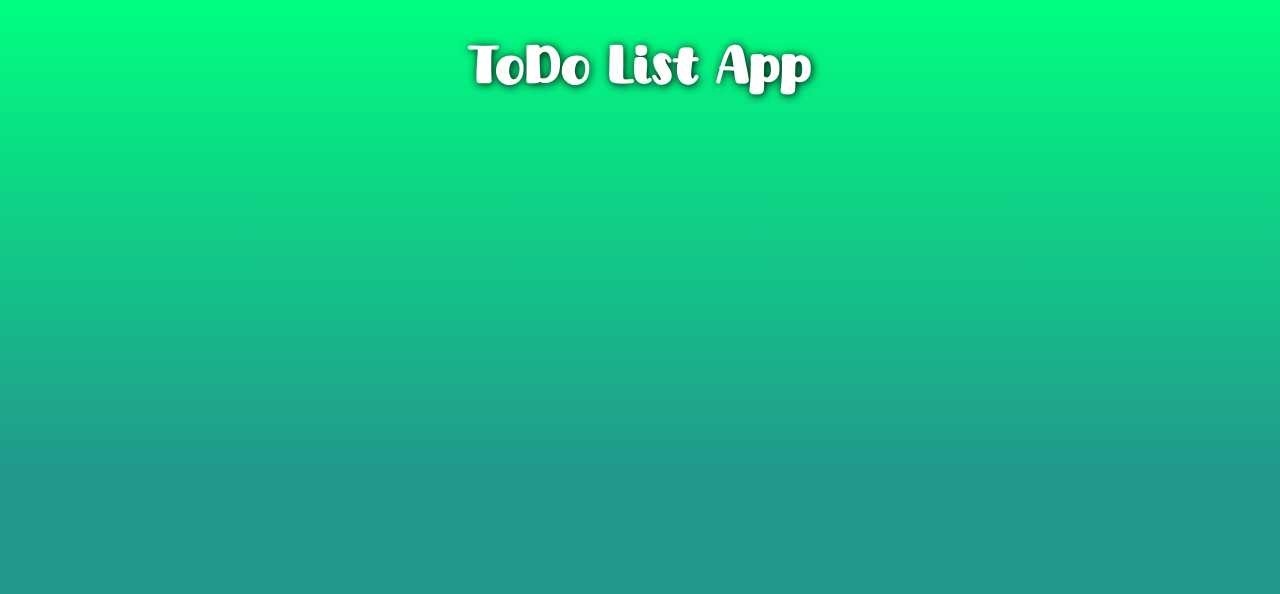
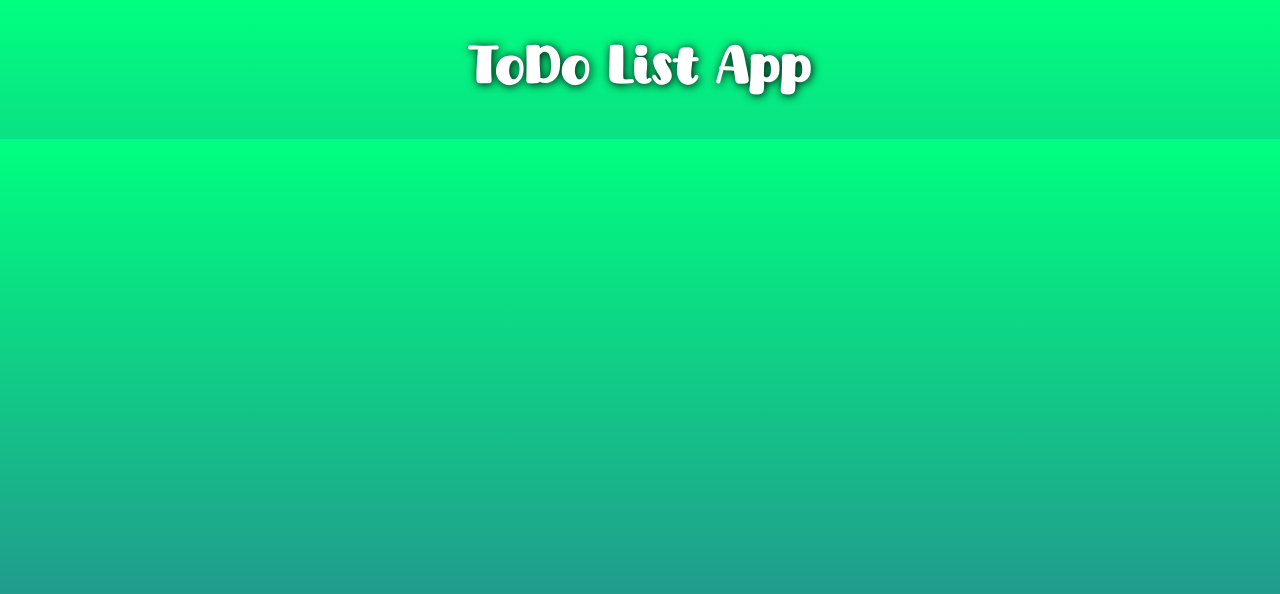
Before and after one commit to KyleeMBrown/Todo-List, a React (Vite) app in the folder Todo-List/: page / in a window 1280 px wide. Shown: the top 594 px of the page. Built offline with nearby package versions, Linux system fonts and the light colour scheme.

Commit message:
last edits from dday 1

```diff
--- a/Todo-List/src/App.css
+++ b/Todo-List/src/App.css
@@ -3,6 +3,7 @@
   border: 0px solid;
   display: flex;
   justify-content: center;
+
 }
 
 .nav h1 {
@@ -13,3 +14,10 @@
   text-shadow: 1px 1px 10px rgb(0, 0, 0);
   animation: slideIn 2.5s ease both;
 }
+
+.dash{
+  width: 100%;
+  height: 100vh;
+  border: 0px solid rgb(255, 0, 0);
+  background: linear-gradient(180deg, rgba(0,255,128,1) 0%, rgba(34,152,141,1) 59%);
+}
--- a/Todo-List/src/App.jsx
+++ b/Todo-List/src/App.jsx
@@ -1,11 +1,15 @@
 import React from 'react'
 import './App.css'
 import Header from './components/Header'
+import Dashboard from './components/Dahboard'
 
 function App() {
   return (
+    <>
     <Header navClass='nav' title='ToDo List App'/>
-  )
+    <Dashboard className='dash'/>
+    </>
+  );
 }
 
 export default App
--- /dev/null
+++ b/Todo-List/src/components/Dahboard.jsx
@@ -0,0 +1,9 @@
+import React from 'react'
+
+const Dashboard = (props) => {
+    return (
+        <div className={props.className}></div>
+    )
+}
+
+export default Dashboard
--- a/Todo-List/src/index.css
+++ b/Todo-List/src/index.css
@@ -2,6 +2,7 @@ body, html {
   height: 100%;
   width: 100%;
   margin: 0;
+  overflow-x: hidden;
 }
 
 #root {
```
